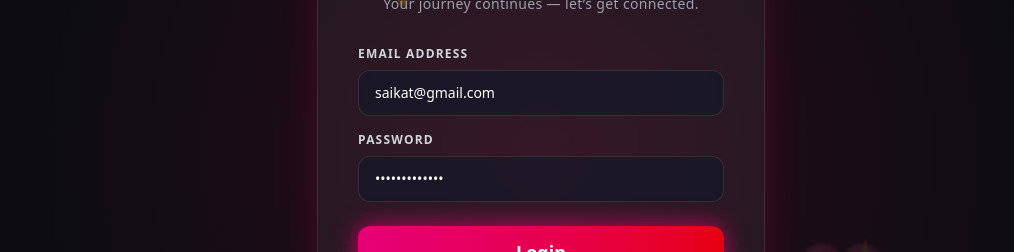
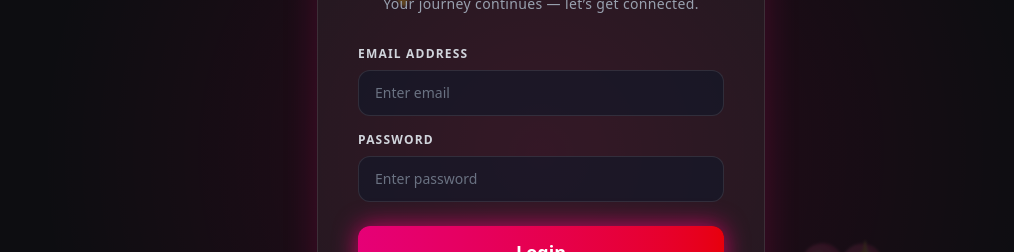
Before and after one commit to SaikatGharami2001/matchmate-frontend, a React (Vite) app: page /login in a window 1280 px wide. Shown: the part 278-530 px from the top of the page, without its empty margins (99-1113 px from the left). Built offline with nearby package versions, Linux system fonts and the light colour scheme; no server answers.

Commit message:
Update: frontend deployed

```diff
--- a/src/components/Login.jsx
+++ b/src/components/Login.jsx
@@ -9,8 +9,8 @@ const Login = () => {
   const loggedInUserData = useAuthStore((state) => state.loggedInUserData);
 
   const navigate = useNavigate();
-  const [email, setEmail] = useState("saikat@gmail.com");
-  const [password, setPassword] = useState("Raiden@199725");
+  const [email, setEmail] = useState("");
+  const [password, setPassword] = useState("");
   const [errorMessage, setErrorMessage] = useState("");
   const [successMessage, setSuccessMessage] = useState("");
   const [loading, setLoading] = useState(false);
```
